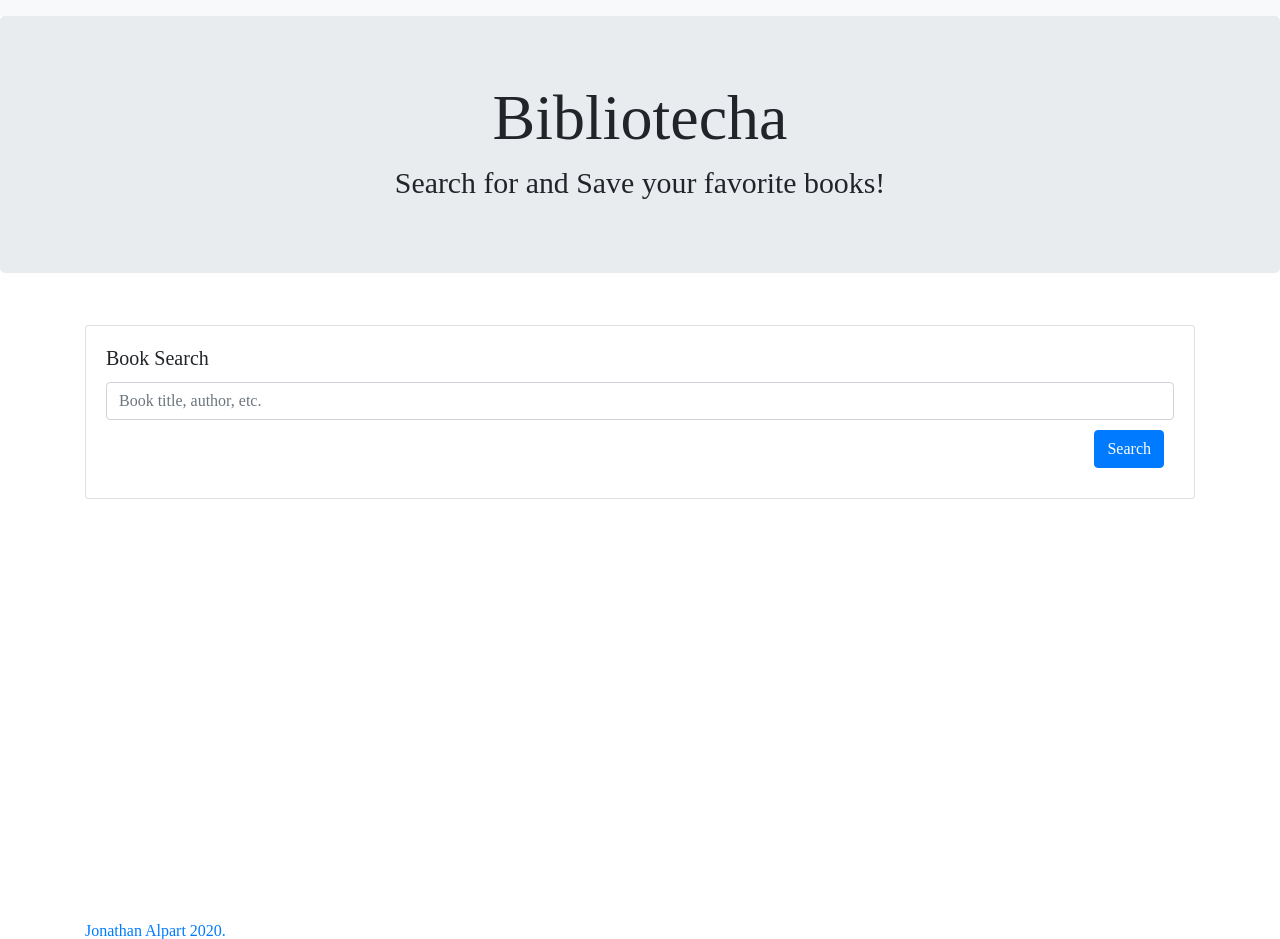
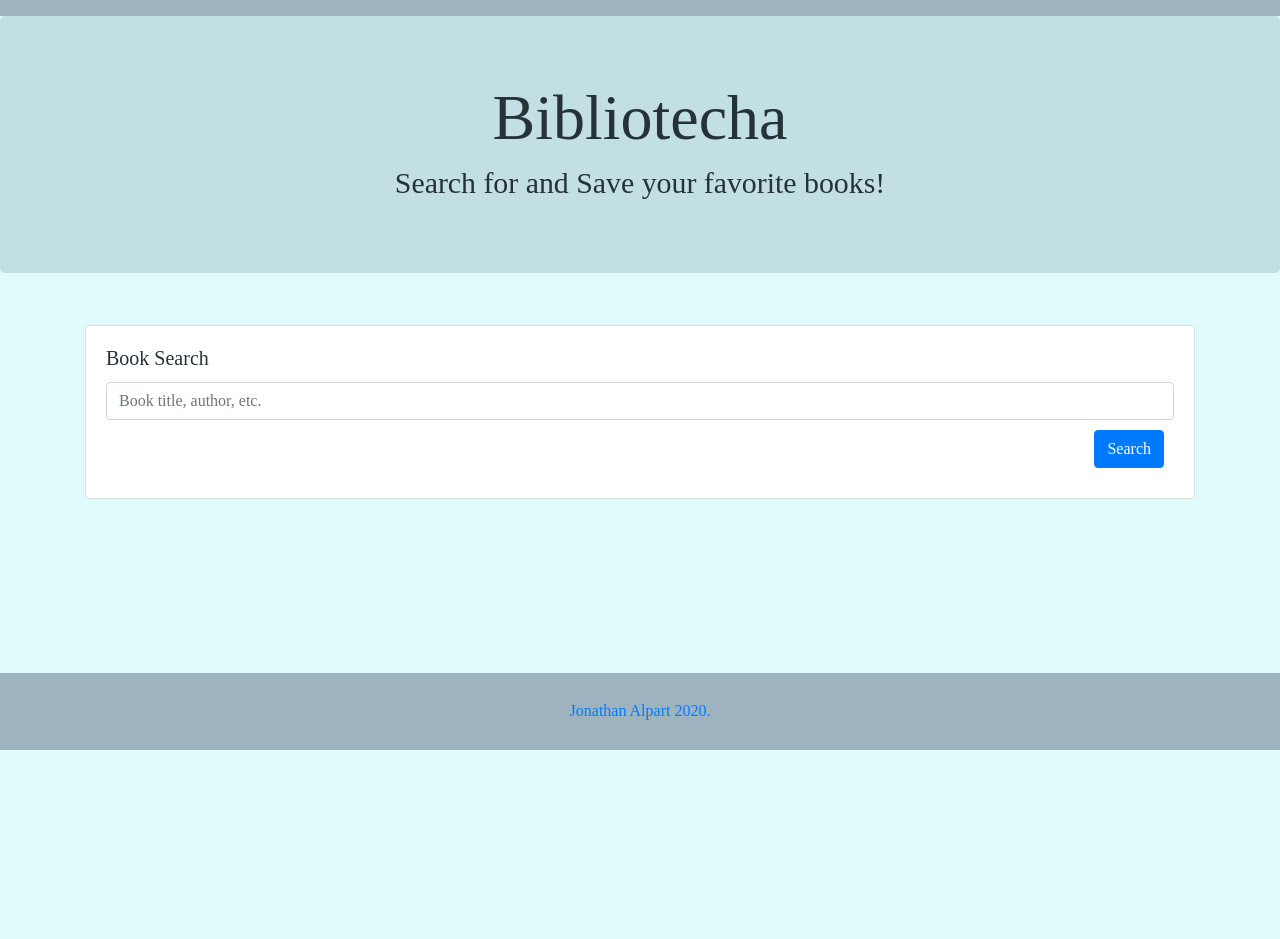
Before and after one commit to Jack-Aaron/bibliotecha, a React (Create React App) app in the folder client/: page / in a window 1280 px wide. Shown: the part 50-989 px from the top of the page. After the commit the page ends 800 px from the top, so only its background shows below. Built offline with nearby package versions, Linux system fonts and the light colour scheme; no server answers.

Commit message:
css styles

```diff
--- a/client/src/components/Footer/index.js
+++ b/client/src/components/Footer/index.js
@@ -1,18 +1,24 @@
 import React from 'react';
-import Container from 'react-bootstrap/Container';
+import './style.css';
 
-function Footer(props) {
+function Footer() {
     return (
-        <>
-            <Container>
-                <a href='https://jack-aaron.github.io/portfolio' target='_blank'
-                    rel='noopener noreferrer'
-                    style={{
-                        position: 'relative',
-                        top: 400
-                    }}>Jonathan Alpart 2020.</a>
-            </Container>
-        </>
+        <div className='footer'
+            style={{
+                position: 'fixed',
+                paddingBottom: '6vmin',
+                margin: 0,
+                lineHeight: '6vmax',
+                height: '6vmax', bottom: 0,
+                width: '100%',
+                backgroundColor: '#9DB4C0',
+                textAlign: 'center'
+            }}>
+            <a href='https://jack-aaron.github.io/portfolio'
+                target='_blank'
+                rel='noopener noreferrer'
+            >Jonathan Alpart 2020.</a>
+        </div>
     );
 }
 
--- /dev/null
+++ b/client/src/components/Footer/style.css
@@ -0,0 +1,5 @@
+@media (orientation: portrait) {
+    .footer {
+        bottom: 0
+    }
+}
--- a/client/src/components/Jumbotron/index.js
+++ b/client/src/components/Jumbotron/index.js
@@ -1,11 +1,12 @@
 import React from 'react';
 import Jumbotron from 'react-bootstrap/Jumbotron';
 
-function Heading(props) {
+function Heading() {
     return (
         <>
-            <Jumbotron style={{
-                textAlign: 'center'
+            <Jumbotron className='jumbo ' style={{
+                textAlign: 'center',
+                backgroundColor: '#C2DFE3'
             }}>
                 <h1>Bibliotecha</h1>
                 <h3>Search for and Save your favorite books!</h3>
--- a/client/src/components/Results/index.js
+++ b/client/src/components/Results/index.js
@@ -11,7 +11,7 @@ function Results(props) {
             <Container>
                 <CardGroup>
                     <Card>
-                        <Card.Body>
+                        <Card.Body style={{ backgroundColor: '#5C6B73 !important' }}>
                             <Card.Title>Results</Card.Title>
                             {props.searchResultsState.items.map(book => (<SearchedBookCard
                                 title={book.volumeInfo.title}
--- a/client/src/components/SearchedBookCard/index.js
+++ b/client/src/components/SearchedBookCard/index.js
@@ -1,5 +1,7 @@
 import React, { useState } from 'react';
+import render from 'react-dom';
 import API from '../../utils/API';
+import Alert from 'react-bootstrap/Alert';
 import Button from 'react-bootstrap/Button';
 import Card from 'react-bootstrap/Card';
 import Col from 'react-bootstrap/Col';
@@ -12,8 +14,7 @@ function SearchedBookCard(props) {
     }
 
     const [notification, setNotification] = useState({
-        updateBook: false,
-        message: ''
+        updateBook: false
     });
 
     function removeNotification() {
--- a/client/src/index.css
+++ b/client/src/index.css
@@ -1,6 +1,8 @@
 body {
   margin: 0;
+  background-color: #E0FBFC !important;
   font-family: 'Grenze', serif !important;
+  color: #253237 !important;
   -webkit-font-smoothing: antialiased;
   -moz-osx-font-smoothing: grayscale;
 }
--- a/client/src/pages/Saved.js
+++ b/client/src/pages/Saved.js
@@ -5,10 +5,10 @@ import Spacer from '../components/Spacer';
 function Saved(props) {
 
 return (
-    <>
+    <div style={{ marginBottom: '12vmax' }}>
         <Spacer />
         <SavedBooks/>
-    </>
+    </div>
 );
 }
 
--- a/client/src/pages/Search.js
+++ b/client/src/pages/Search.js
@@ -47,7 +47,7 @@ function Search(props) {
   };
 
   const showResults = (
-    <div>
+    <div style={{ marginBottom: '12vmax' }}>
       <Searchform
         handleChange={handleChange}
         handleFormSubmit={handleFormSubmit}
@@ -58,7 +58,7 @@ function Search(props) {
   );
 
   const noResults = (
-    <div>
+    <div style={{ marginBottom: '12vmax' }}>
       <Searchform
         handleChange={handleChange}
         handleFormSubmit={handleFormSubmit}
```
Also changed, not shown: client/src/components/Navigation/index.js (+1 -1 lines).
